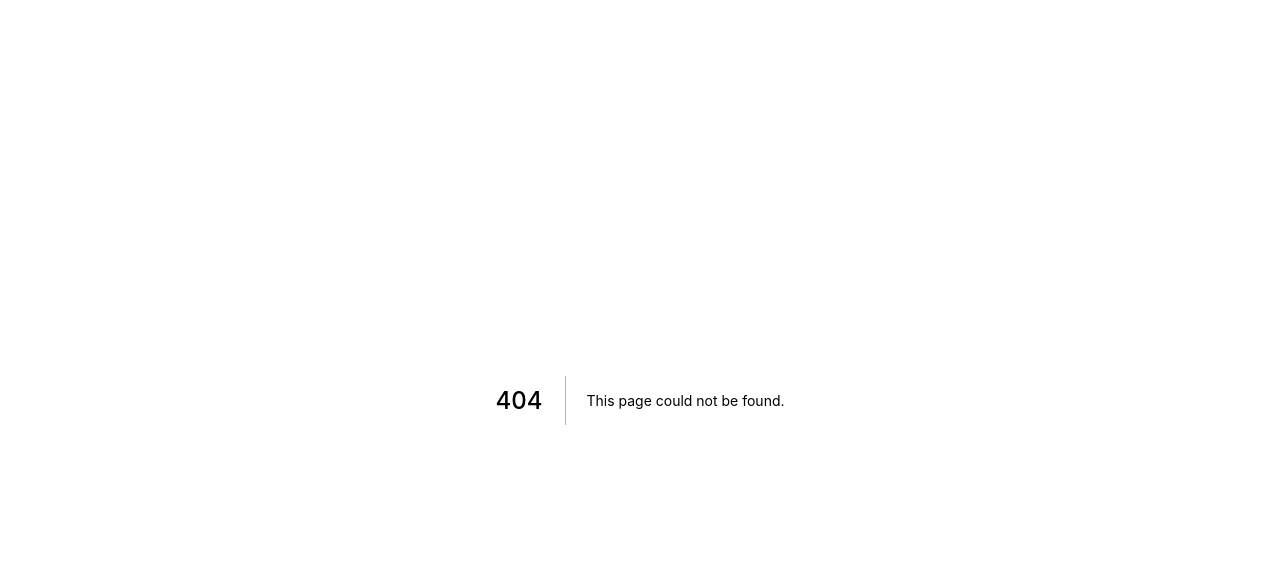
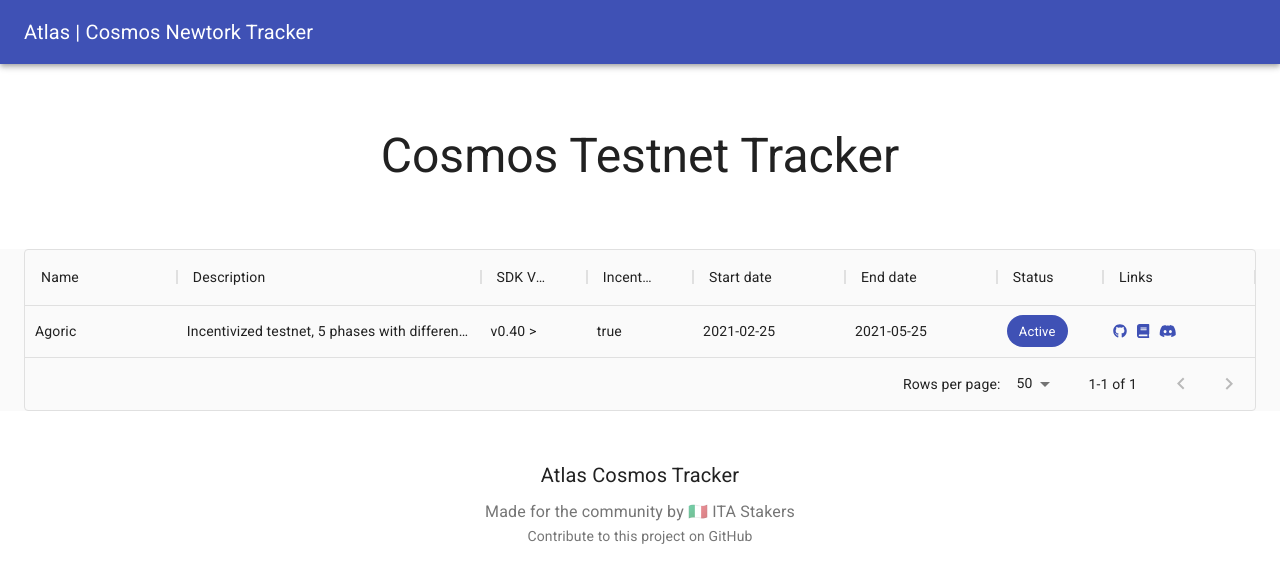
Before and after one commit to itastakers/old_copernicus, a Next.js app: page /testnets in a window 1280 px wide. Before the commit this address had no page. Shown: the top 582 px of the page. Built offline with nearby package versions, Linux system fonts and the light colour scheme; a web font is replaced by a local one.

Commit message:
add testnets ui

```diff
--- a/components/layout/main.js
+++ b/components/layout/main.js
@@ -71,12 +71,12 @@
           <Link color="inherit" href="https://www.itastakers.com/">
             🇮🇹 ITA Stakers
           </Link>
-          <Typography variant="body2" color="textSecondary" align="center">
-            Contribute to this project on{" "}
-            <Link color="inherit" href="https://github.com/itastakers/atlas">
-              GitHub
-            </Link>
-          </Typography>
+        </Typography>
+        <Typography variant="body2" color="textSecondary" align="center">
+          Contribute to this project on{" "}
+          <Link color="inherit" href="https://github.com/itastakers/atlas">
+            GitHub
+          </Link>
         </Typography>
       </footer>
       {/* End footer */}
--- a/package.json
+++ b/package.json
@@ -9,7 +9,13 @@
   },
   "dependencies": {
     "@fontsource/roboto": "^4.2.3",
+    "@fortawesome/fontawesome-svg-core": "^1.2.35",
+    "@fortawesome/free-brands-svg-icons": "^5.15.3",
+    "@fortawesome/free-regular-svg-icons": "^5.15.3",
+    "@fortawesome/free-solid-svg-icons": "^5.15.3",
+    "@fortawesome/react-fontawesome": "^0.1.14",
     "@material-ui/core": "^4.11.3",
+    "@material-ui/data-grid": "^4.0.0-alpha.24",
     "@material-ui/icons": "^4.11.2",
     "next": "10.1.3",
     "react": "17.0.2",
--- a/pages/_app.js
+++ b/pages/_app.js
@@ -1,5 +1,10 @@
 import "../styles/globals.css";
 import "@fontsource/roboto";
+import { library } from "@fortawesome/fontawesome-svg-core";
+import { fab } from "@fortawesome/free-brands-svg-icons";
+import { fas } from "@fortawesome/free-solid-svg-icons";
+
+library.add(fab, fas);
 
 function MyApp({ Component, pageProps }) {
   return <Component {...pageProps} />;
--- /dev/null
+++ b/pages/testnets.js
@@ -0,0 +1,111 @@
+import { Chip, Container, Link, Typography } from "@material-ui/core";
+import HeroComponent from "../components/hero";
+import MainLayout from "../components/layout/main";
+import { DataGrid } from "@material-ui/data-grid";
+import { FontAwesomeIcon } from "@fortawesome/react-fontawesome";
+
+const columns = [
+  { field: "name", headerName: "Name", flex: 1 },
+  { field: "description", headerName: "Description", flex: 2 },
+  { field: "sdk_version", headerName: "SDK Version", flex: 0.7 },
+  { field: "incentivized", headerName: "Incentivized", flex: 0.7 },
+  { field: "start_date", headerName: "Start date", type: "date", flex: 1 },
+  { field: "end_date", headerName: "End date", type: "date", flex: 1 },
+  {
+    field: "status",
+    headerName: "Status",
+    flex: 0.7,
+    renderCell: ({ value }) => {
+      return (
+        <Chip
+          style={{ textTransform: "capitalize" }}
+          label={value}
+          color={value == "active" ? "primary" : "basic"}
+        />
+      );
+    },
+  },
+  {
+    field: "links",
+    headerName: "Links",
+    flex: 1,
+    renderCell: ({ value }) => {
+      return value.map((i) => (
+        <Link
+          target="_blank"
+          rel="noopener noreferrer"
+          href={i.url}
+          id={i.icon}
+          color="primary"
+          title={i.tooltip}
+          style={{ marginRight: 10 }}
+        >
+          <FontAwesomeIcon icon={[i.icon_type, i.icon]} />
+        </Link>
+      ));
+    },
+  },
+];
+
+const rows = [
+  {
+    id: 0,
+    name: "Agoric",
+    description: "Incentivized testnet, 5 phases with different objectives",
+    sdk_version: "v0.40 >",
+    incentivized: true,
+    start_date: "2021-02-25",
+    end_date: "2021-05-25",
+    status: "active",
+    links: [
+      {
+        icon_type: "fab",
+        icon: "github",
+        tooltip: "Repository",
+        url: "https://github.com/Agoric/agoric-sdk/",
+      },
+      {
+        icon_type: "fas",
+        icon: "book",
+        tooltip: "Documentation",
+        url: "https://validate.agoric.com/",
+      },
+      {
+        icon_type: "fab",
+        icon: "discord",
+        tooltip: "Discord",
+        url: "https://agoric.com/discord",
+      },
+    ],
+  },
+];
+
+export default function Testnets() {
+  return (
+    <MainLayout>
+      <HeroComponent>
+        <Container maxWidth="sm">
+          <Typography
+            component="h1"
+            variant="h3"
+            align="center"
+            color="textPrimary"
+            gutterBottom
+          >
+            Cosmos Testnet Tracker
+          </Typography>
+        </Container>
+      </HeroComponent>
+
+      <Container maxWidth="xl">
+        <DataGrid
+          autoHeight
+          rows={rows}
+          columns={columns}
+          pageSize={50}
+          disableColumnMenu
+        />
+      </Container>
+    </MainLayout>
+  );
+}
```
Also changed, not shown: pages/peers.js (added), pages/upgrades.js (added), pages/validators.js (added), 1 other file (tests, documents, lock files or other folders).
